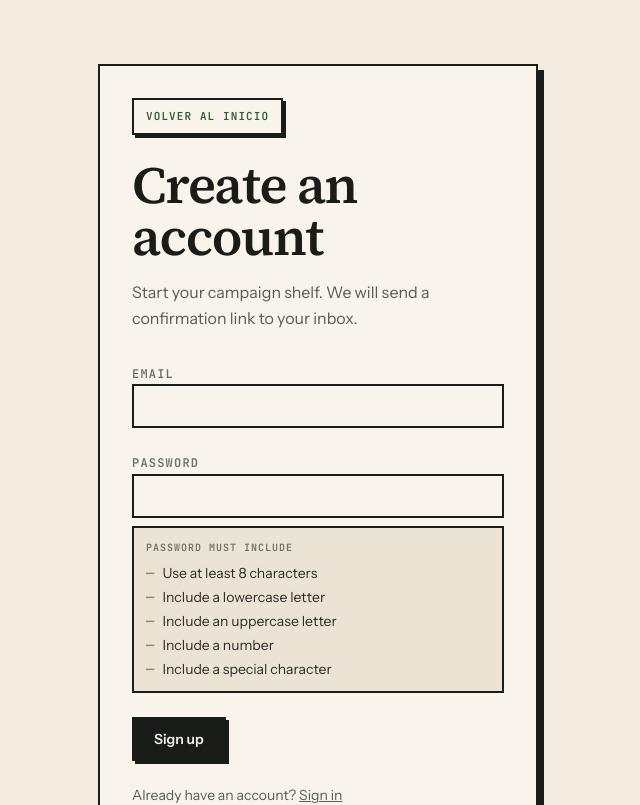
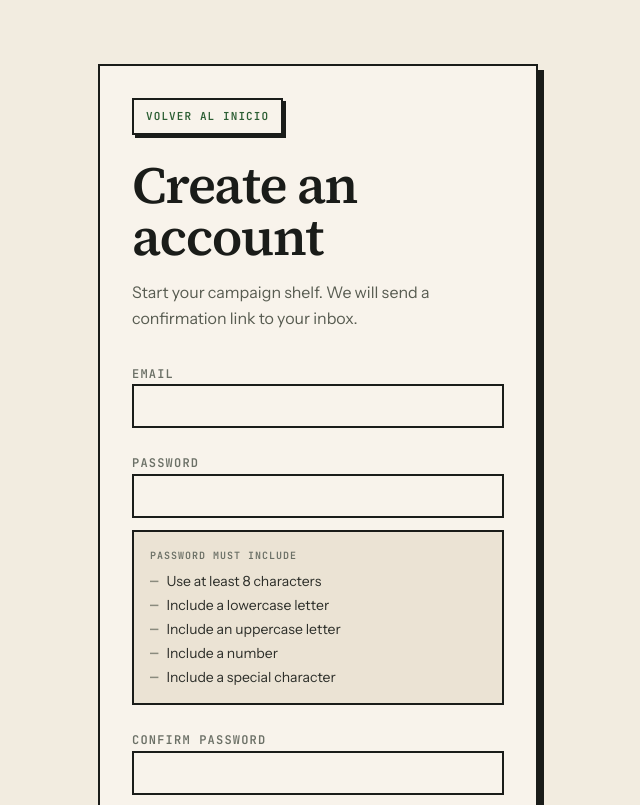
Before and after one commit to danilopgon/lazy-lands, a Next.js app in the folder apps/web/: page /register in a window 1280 px wide. Shown: the top 805 px of the page, without its empty margins (322-962 px from the left). Built offline with nearby package versions, Linux system fonts and the light colour scheme; no server answers.

Commit message:
feat(web): require matching signup passwords

```diff
--- a/apps/web/app/register/page.tsx
+++ b/apps/web/app/register/page.tsx
@@ -42,8 +42,8 @@ const PASSWORD_REQUIREMENTS = [
   },
 ]
 
-/** Register form schema — email + password validation. */
-const registerSchema = z.object({
+const registerSchema = z
+  .object({
     email: z.string().email('Invalid email format'),
     password: z
       .string()
@@ -55,6 +55,11 @@ const registerSchema = z.object({
           ),
         PASSWORD_PATTERN_MESSAGE
       ),
+    confirmPassword: z.string().min(1, 'Please confirm your password'),
+  })
+  .refine((data) => data.password === data.confirmPassword, {
+    message: 'Passwords must match',
+    path: ['confirmPassword'],
   })
 
 type RegisterFormData = z.infer<typeof registerSchema>
@@ -166,7 +171,7 @@ export default function RegisterPage() {
           )}
         </div>
 
-        <div className="space-y-2">
+        <div className="space-y-3">
           <Label htmlFor="password">Password</Label>
           <Input
             id="password"
@@ -183,7 +188,7 @@ export default function RegisterPage() {
           )}
           <div
             id="password-requirements"
-            className="border-2 border-[var(--border)] bg-[var(--paper-2)] p-3"
+            className="border-2 border-[var(--border)] bg-[var(--paper-2)] p-4"
           >
             <p className="font-mono text-[10px] font-semibold uppercase tracking-[0.1em] text-[var(--mute)]">
               Password must include
@@ -215,6 +220,22 @@ export default function RegisterPage() {
           </div>
         </div>
 
+        <div className="space-y-2">
+          <Label htmlFor="confirmPassword">Confirm password</Label>
+          <Input
+            id="confirmPassword"
+            type="password"
+            autoComplete="new-password"
+            className={authInputClass}
+            {...register('confirmPassword')}
+          />
+          {errors.confirmPassword && (
+            <p role="alert" className="text-sm text-[var(--danger)]">
+              {errors.confirmPassword.message}
+            </p>
+          )}
+        </div>
+
         {authError && (
           <p role="alert" className="text-sm text-[var(--danger)]">
             {authError}
```
Also changed, not shown: 1 other file (tests, documents, lock files or other folders). Lines whose indentation alone changed are shown as unchanged.
